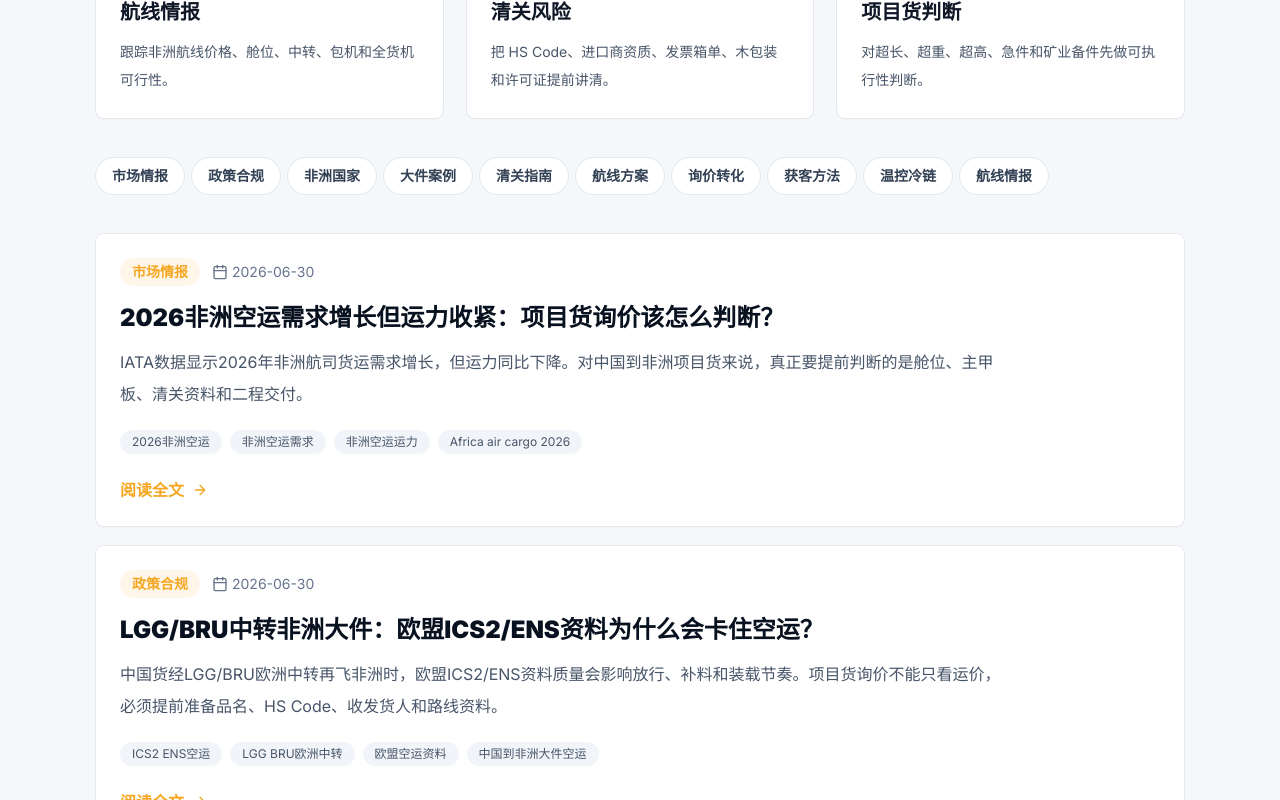
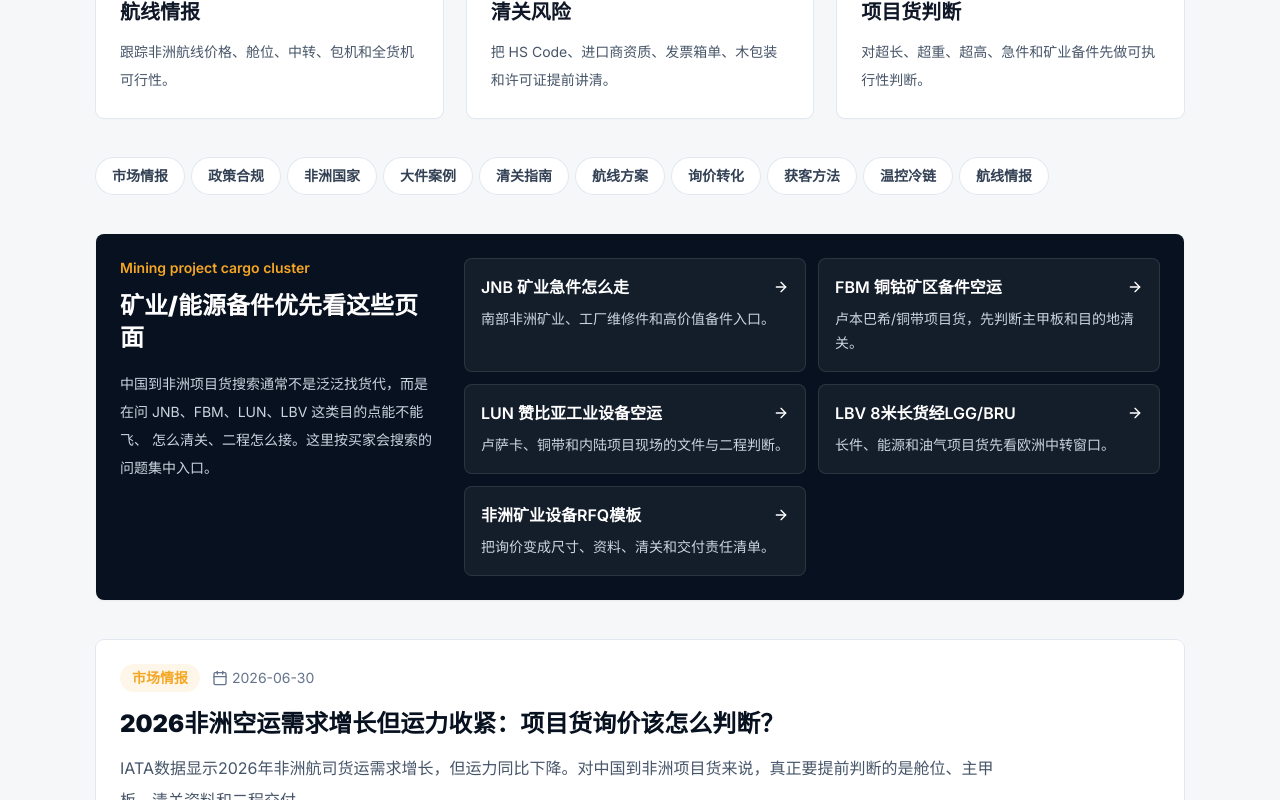
Before and after one commit to aiwebJones/aircargo-personal-brand, a Next.js app: page /insights in a window 1280 px wide. Shown: the part 478-1278 px from the top of the page. Built offline with nearby package versions, Linux system fonts and the light colour scheme.

Commit message:
Add mining project insight links

```diff
--- a/app/insights/page.tsx
+++ b/app/insights/page.tsx
@@ -30,6 +30,33 @@ export const metadata: Metadata = {
 
 const sortedSeoInsights = [...seoInsights].sort((a, b) => b.date.localeCompare(a.date))
 const categories = Array.from(new Set(sortedSeoInsights.map((item) => item.category)))
+const miningProjectLinks = [
+  {
+    title: 'JNB 矿业急件怎么走',
+    href: '/insights/jnb-mining-spares-air-freight/',
+    note: '南部非洲矿业、工厂维修件和高价值备件入口。',
+  },
+  {
+    title: 'FBM 铜钴矿区备件空运',
+    href: '/insights/fbm-copperbelt-mining-equipment-air-freight/',
+    note: '卢本巴希/铜带项目货，先判断主甲板和目的地清关。',
+  },
+  {
+    title: 'LUN 赞比亚工业设备空运',
+    href: '/insights/lun-zambia-industrial-air-freight-guide/',
+    note: '卢萨卡、铜带和内陆项目现场的文件与二程判断。',
+  },
+  {
+    title: 'LBV 8米长货经LGG/BRU',
+    href: '/insights/lbv-gabon-8-meter-cargo-via-lgg-bru/',
+    note: '长件、能源和油气项目货先看欧洲中转窗口。',
+  },
+  {
+    title: '非洲矿业设备RFQ模板',
+    href: '/insights/africa-mining-equipment-air-freight-rfq-template/',
+    note: '把询价变成尺寸、资料、清关和交付责任清单。',
+  },
+]
 
 export default function InsightsPage() {
   const insightsSchema = {
@@ -120,6 +147,34 @@ export default function InsightsPage() {
           ))}
         </div>
 
+        <section className="mt-10 rounded-lg bg-[#08111f] p-6 text-white shadow-sm">
+          <div className="grid gap-6 lg:grid-cols-[320px_1fr] lg:items-start">
+            <div>
+              <p className="text-sm font-semibold text-amberGold">Mining project cargo cluster</p>
+              <h2 className="mt-3 text-2xl font-black">矿业/能源备件优先看这些页面</h2>
+              <p className="mt-4 text-sm leading-7 text-slate-300">
+                中国到非洲项目货搜索通常不是泛泛找货代，而是在问 JNB、FBM、LUN、LBV 这类目的点能不能飞、
+                怎么清关、二程怎么接。这里按买家会搜索的问题集中入口。
+              </p>
+            </div>
+            <div className="grid gap-3 md:grid-cols-2">
+              {miningProjectLinks.map((item) => (
+                <Link
+                  key={item.href}
+                  href={item.href}
+                  className="group rounded-lg border border-white/10 bg-white/5 p-4 transition hover:border-amberGold hover:bg-white/10"
+                >
+                  <span className="flex items-center justify-between gap-3 font-semibold text-white transition group-hover:text-amberGold">
+                    {item.title}
+                    <ArrowRight className="h-4 w-4 shrink-0" />
+                  </span>
+                  <span className="mt-2 block text-sm leading-6 text-slate-300">{item.note}</span>
+                </Link>
+              ))}
+            </div>
+          </div>
+        </section>
+
         <div className="mt-10 space-y-5">
           {sortedSeoInsights.map((item) => (
             <Link
```
